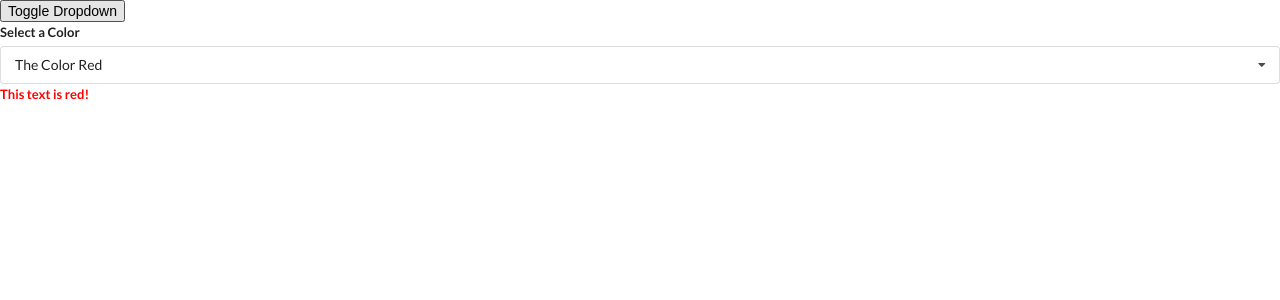
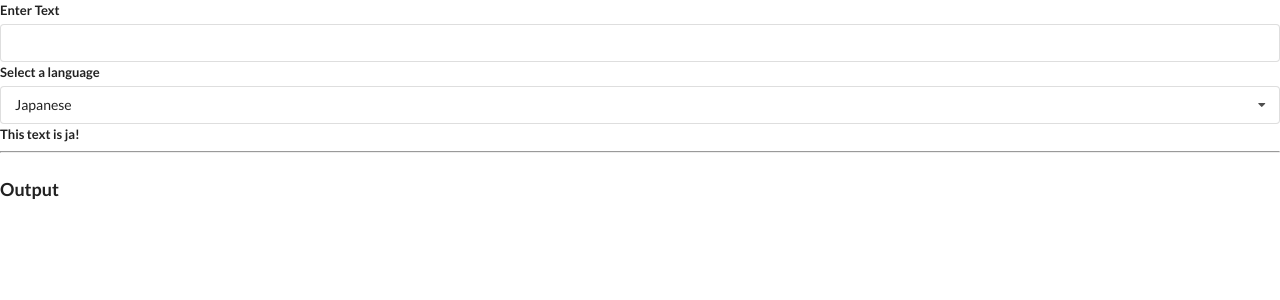
Before and after one commit to compromiseddoctrines/revi, a React (Create React App) app: page / in a window 1280 px wide. Shown: the top 300 px of the page. Built offline with nearby package versions, Linux system fonts and the light colour scheme; no server answers.

Commit message:
added translation on module five

```diff
--- a/src/App.js
+++ b/src/App.js
@@ -1,7 +1,8 @@
 import React, { useState } from 'react';
 import Accordion from './components/Accordion';
 import Search from './components/Search';
-import Dropdown from './components/Dropdown'
+import Dropdown from './components/Dropdown';
+import Translate from './components/Translate';
 
 const items = [
     {
@@ -36,19 +37,10 @@
 export default () => {
 
     const [selected, setSelected] = useState(options[0]);
-    const [showDropdown, setShowDropdown] = useState(true);
 
     return(
         <div>
-            <button onClick={() => setShowDropdown(!showDropdown)}>
-                Toggle Dropdown
-            </button>
-            {showDropdown ? <Dropdown
-                selected={selected}
-                onSelectedChange={setSelected}
-                options={options}
-            /> : null }
-
+            <Translate />
         </div>
     )
 }
--- /dev/null
+++ b/src/components/Convert.js
@@ -0,0 +1,48 @@
+import Axios from 'axios';
+import React, { useState, useEffect } from 'react';
+
+const Convert = ({ language, text }) => {
+
+    const [translated, setTranslated] = useState('');
+    const [debouncedText, setDebouncedText] = useState(text);
+
+    useEffect(() => {
+
+        const timerId = setTimeout(() => {
+            setDebouncedText(text);
+        }, 500);
+
+        return () => {
+            clearTimeout(timerId)
+        };
+
+    }, [text]);
+
+    useEffect(() => {
+
+        const doTranslation = async () =>{
+            const {data} = await Axios.post('https://translation.googleapis.com/language/translate/v2', {}, {
+                params:{
+                    q: debouncedText,
+                    target: language.value,
+                    key: 'AIzaSyCHUCmpR7cT_yDFHC98CZJy2LTms-IwDlM'
+
+                }
+            });
+
+            setTranslated(data.data.translations[0].translatedText);
+        };
+
+        doTranslation();
+
+    }, [language, debouncedText]);
+
+    return(
+        <div>
+            <h1 className="ui header">{translated}</h1>
+        </div>
+    );
+
+}
+
+export default Convert
--- a/src/components/Dropdown.js
+++ b/src/components/Dropdown.js
@@ -1,6 +1,6 @@
 import React, { useState, useEffect, useRef } from 'react';
 
-const Dropdown = ({options, selected, onSelectedChange}) => {
+const Dropdown = ({label, options, selected, onSelectedChange}) => {
 
     const [open, setOpen] = useState(false);
     const ref = useRef();
@@ -44,7 +44,7 @@
         <div ref={ref} className="ui form">
             <div className="field">
                 <label className="label">
-                    Select a Color
+                    {label}
                 </label>
                 <div
                     className={`ui selection dropdown ${open ? 'visible active' : ''}`}
--- /dev/null
+++ b/src/components/Translate.js
@@ -0,0 +1,47 @@
+import React, { useState } from 'react';
+import Dropdown from './Dropdown';
+import Convert from './Convert';
+
+const options = [
+    {
+        label: 'Japanese',
+        value: 'ja'
+    },
+    {
+        label: 'Korean',
+        value: 'ko'
+    },
+    {
+        label: 'Filipino',
+        value: 'tl'
+    }
+]
+
+const Translate = () => {
+
+    const [language, setLanguage] = useState(options[0]);
+    const [text, setText] = useState('');
+
+    return (
+        <div>
+            <div className="ui form">
+                <div className="field">
+                    <label>Enter Text</label>
+                    <input value={text} onChange={(e) => setText(e.target.value)}/>
+                </div>
+            </div>
+
+            <Dropdown
+                label="Select a language"
+                options={options}
+                selected={language}
+                onSelectedChange={setLanguage}
+            />
+            <hr />
+            <h3 className="ui header">Output</h3>
+            <Convert text={text} language={language} />
+        </div>
+    );
+};
+
+export default Translate
```
